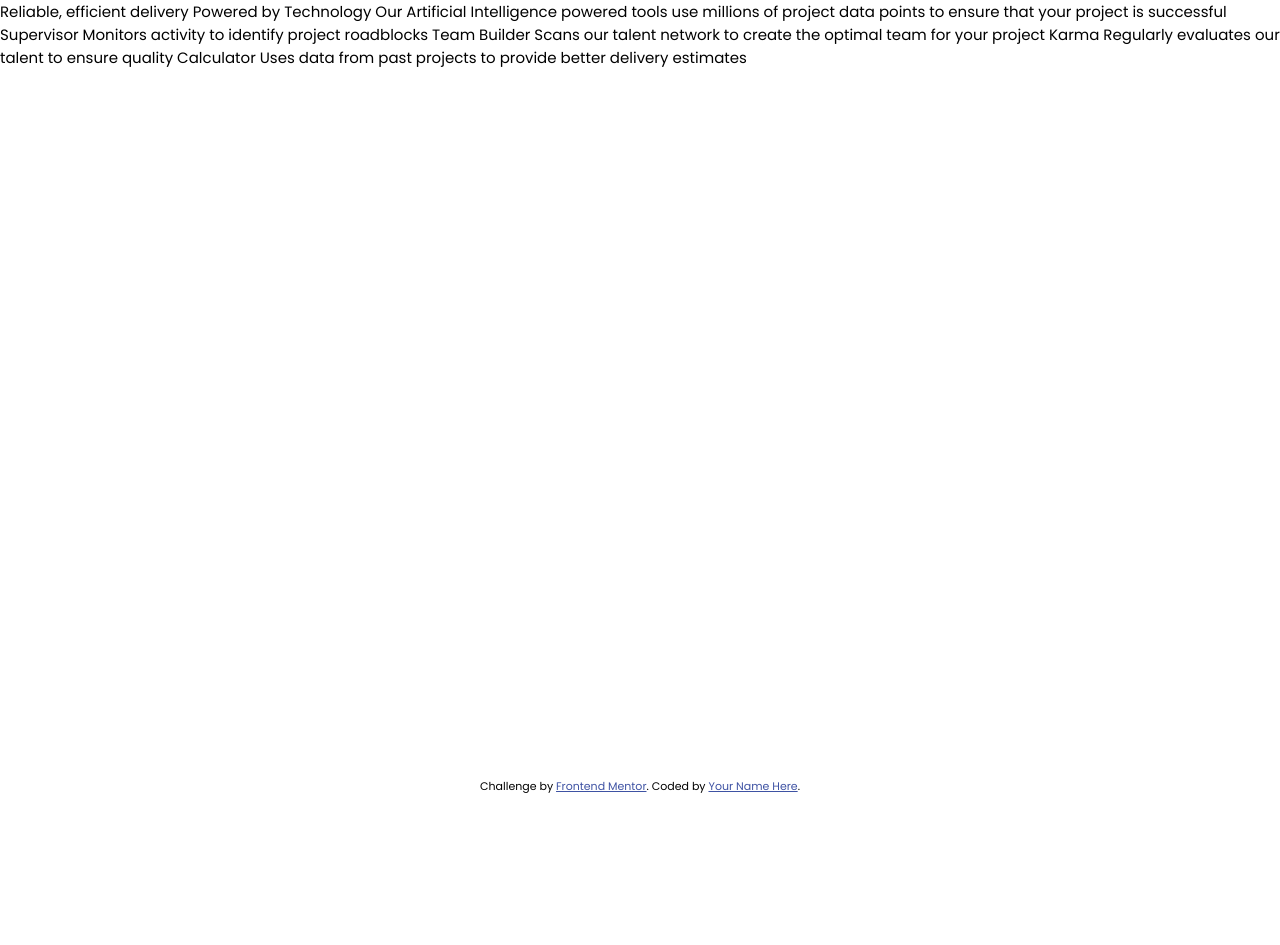
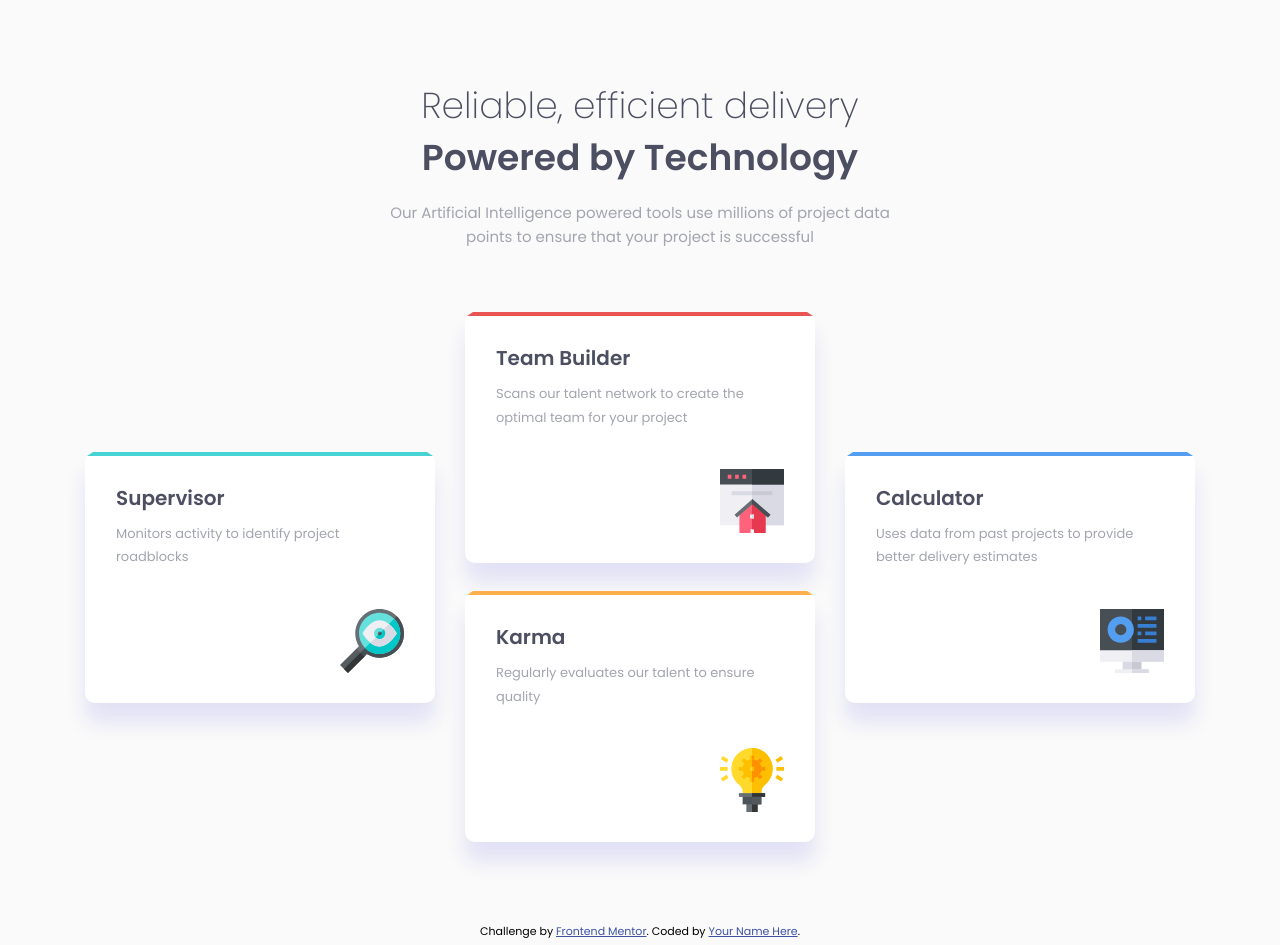
Before and after one commit to albatros444/frontendMentor12, a plain HTML site: page index.html in a window 1280 px wide. Before the commit the page ends 800 px from the top, so only its background shows below. Drawn offline with Linux system fonts and the light colour scheme.

Commit message:
desktop design done

```diff
--- a/index.html
+++ b/index.html
@@ -20,21 +20,58 @@
     <title>Frontend Mentor | Four card feature section</title>
   </head>
   <body>
-    Reliable, efficient delivery Powered by Technology Our Artificial
-    Intelligence powered tools use millions of project data points to ensure
-    that your project is successful Supervisor Monitors activity to identify
-    project roadblocks Team Builder Scans our talent network to create the
-    optimal team for your project Karma Regularly evaluates our talent to ensure
-    quality Calculator Uses data from past projects to provide better delivery
-    estimates
+    <div class="hero">
+
+      <div class="h1Container"><h1><span>Reliable, efficient delivery </span>Powered by Technology</h1></div>
+      <div class="pContainer">
+        <p>
+          Our Artificial Intelligence powered tools use millions of project data
+          points to ensure that your project is successful
+        </p>
+      </div>
+      <div class="cardsSection">
+        <div class="card">
+          <div class="stripe stripe_supervisor"></div>
+          <h3>Supervisor</h3>
+          <p>Monitors activity to identify project roadblocks</p>
+          <img src="/images/icon-supervisor.svg" alt="" />
+        </div>
+        <div class="middleCards">
+          <div class="card">
+          <div class="stripe stripe_teamBuilder"></div>
+            <h3>Team Builder</h3>
+            <p>
+              Scans our talent network to create the optimal team for your
+              project
+            </p>
+            <img src="/images/icon-team-builder.svg" alt="" />
+          </div>
+          <div class="card">
+          <div class="stripe stripe_karma"></div>
+            <h3>Karma</h3>
+            <p>Regularly evaluates our talent to ensure quality</p>
+            <img src="/images/icon-karma.svg" alt="" />
+          </div>
+        </div>
+        <div class="card">
+          <div class="stripe stripe_calculator"></div>
+          <h3>Calculator</h3>
+          <p>
+            Uses data from past projects to provide better delivery estimates
+          </p>
+          <img src="/images/icon-calculator.svg" alt="" />
+        </div>
+      </div>
+    </hero>
 
     <footer>
       <p class="attribution">
         Challenge by
         <a href="https://www.frontendmentor.io?ref=challenge" target="_blank"
-          >Frontend Mentor</a
+        >Frontend Mentor</a
         >. Coded by <a href="#">Your Name Here</a>.
       </p>
     </footer>
+  </div>
   </body>
 </html>
--- /dev/null
+++ b/scss/card.scss
@@ -0,0 +1,35 @@
+.card {
+  position: relative; //for border
+  height: 251px;
+  width: 350px;
+  padding: 31px;
+  margin-bottom: 28px;
+  border-radius: 10px;
+  background-color: white;
+  box-shadow: 0 20px 20px rgb(226, 226, 245);
+  .stripe {
+    position: absolute;
+    border-left: solid 6px transparent;
+    border-right: solid 6px transparent;
+    top: 0;
+    left: 2px;
+    width: 346px;
+  }
+  h3 {
+    margin: 0;
+    font-size: 20px;
+    color: hsl(234, 12%, 34%);
+  }
+  p {
+    margin-top: 9px;
+    margin-bottom: 40px;
+    font-size: 13px;
+    font-weight: 400;
+    line-height: 1.8;
+    color: hsl(229, 6%, 66%);
+  }
+  img {
+    position: relative;
+    float: right;
+  }
+}
--- a/scss/globals.scss
+++ b/scss/globals.scss
@@ -12,7 +12,7 @@ body {
   padding: 0;
   font-family: "Poppins", sans-serif;
   font-size: 15px;
-  // <!-- position: relative; ///for footer with absolute position -->
+  position: relative;
 }
 textarea,
 input {
--- a/scss/main.scss
+++ b/scss/main.scss
@@ -1,2 +1,57 @@
 @import "globals";
 @import "footer";
+@import "card";
+
+.hero {
+  height: auto;
+  padding-top: 80px;
+  padding-bottom: 75px;
+  background-color: hsl(0, 0%, 98%);
+  .h1Container {
+    width: 440px;
+    margin: auto;
+    text-align: center;
+    line-height: 1.45;
+    h1 {
+      margin-top: 0;
+      margin-bottom: 17px;
+      text-align: center;
+      font-size: 36px;
+      color: hsl(234, 12%, 34%);
+      span {
+        font-weight: 200;
+      }
+    }
+  }
+  .pContainer {
+    width: 515px;
+    margin: auto;
+    margin-bottom: 63px;
+    text-align: center;
+    line-height: 1.6;
+    p {
+      color: hsl(229, 6%, 66%);
+    }
+  }
+  .cardsSection {
+    display: flex;
+    justify-content: space-between;
+    align-items: center;
+    width: 1110px;
+    margin: auto;
+    .card {
+      .stripe_supervisor {
+        border-bottom: solid 4px hsl(180, 62%, 55%);
+      }
+      .stripe_teamBuilder {
+        border-bottom: solid 4px hsl(0, 78%, 62%);
+      }
+      .stripe_karma {
+        border-bottom: solid 4px hsl(34, 97%, 64%);
+      }
+      .stripe_calculator {
+        border-bottom: solid 4px hsl(212, 86%, 64%);
+      }
+    }
+  }
+}
```
Also changed, not shown: dist/main.css, 1 other file.
